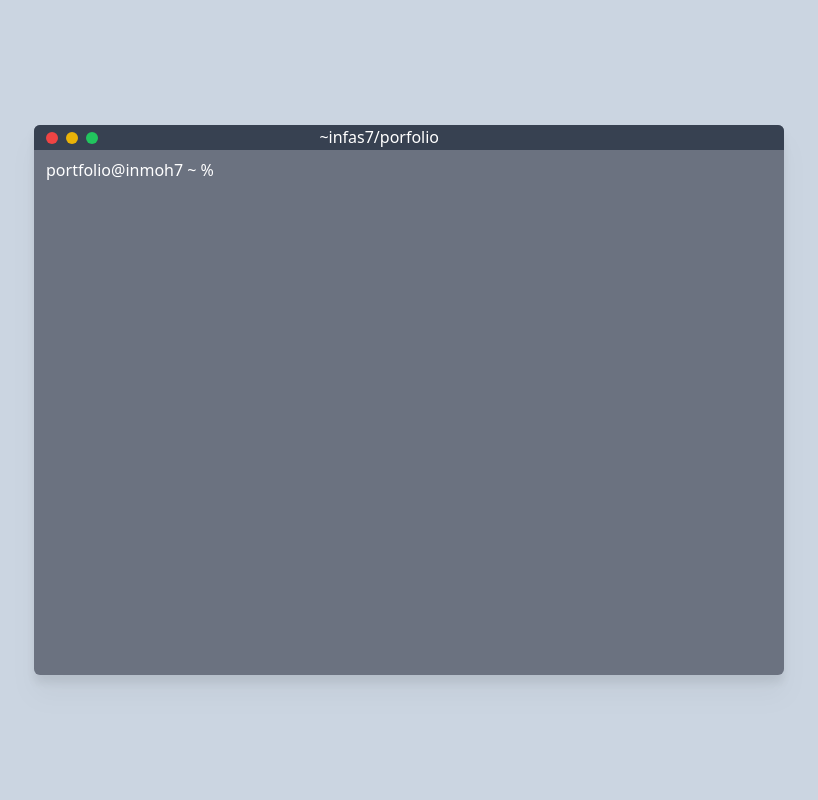
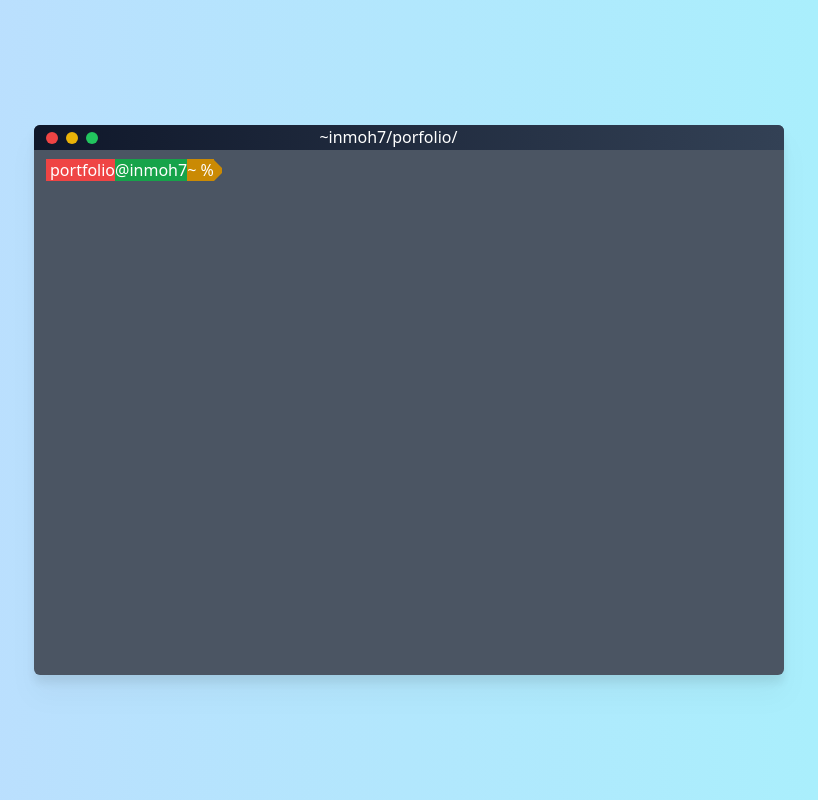
Before and after one commit to inmoh7/terminalish-portfolio, a React (Vite) app: page / in a window 1280 px wide. Shown: the whole page, without its empty margins (231-1049 px from the left). Built offline with nearby package versions, Linux system fonts and the light colour scheme.

Commit message:
UI modifications

```diff
--- a/src/components/Breadcrumb.tsx
+++ b/src/components/Breadcrumb.tsx
@@ -2,7 +2,7 @@ const Breadcrumb = ({ currentPage }: { currentPage: string }) => {
   return (
     <>
       <div>
-        ~infas7/porfolio<span>{currentPage}</span>
+        ~inmoh7/porfolio<span>{currentPage}</span>
       </div>
     </>
   );
--- a/src/components/Command.tsx
+++ b/src/components/Command.tsx
@@ -18,10 +18,13 @@ const Command = ({
     <>
       <div className="px-3 pt-2">
         <div className="flex justify-center items-center">
-          <div className="font-medium mr-2 text-">
-            <span className="">portfolio</span>
-            <span className="">@inmoh7 </span>
-            <span className=""> ~ %</span>
+          <div className="inline-flex items-center">
+            <div className="font-medium">
+              <span className="bg-red-500 pl-1 ">portfolio</span>
+              <span className="bg-green-600">@inmoh7</span>
+              <span className="bg-yellow-600">~ %</span>
+            </div>
+            <div className="size-[21px] m-0 p-0 box-border bg-transparent border-8 border-yellow-600  border-r-transparent  border-y-transparent"></div>
           </div>
 
           {!isExecuted && (
--- a/src/components/Terminal.tsx
+++ b/src/components/Terminal.tsx
@@ -6,7 +6,7 @@ import { commands } from '../data/commands';
 import TerminalHeader from './TerminalHeader';
 
 const Terminal = () => {
-  const [currentPage, setCurrentPage] = useState<string>('');
+  const [currentPage, setCurrentPage] = useState<string>('/');
   const [currentCommand, setCurrentCommand] = useState<string>('');
   const [commandsHistory, setCommandsHistory] = useState<CommandType[]>([]);
 
@@ -51,8 +51,9 @@ const Terminal = () => {
 
   return (
     <>
-      <div className="hidden h-screen w-full text-white bg-slate-300 sm:flex items-center justify-center sm:px-2">
-        <div className="w-[750px] h-[550px] bg-gray-500 drop-shadow-xl rounded-md overflow-x-hidden relative">
+      <div className="hidden h-screen w-full text-white bg-gradient-to-r from-blue-200 to-cyan-200 sm:flex items-center justify-center sm:px-2">
+        <img src=""></img>
+        <div className="w-[750px] h-[550px] bg-gray-600 drop-shadow-xl rounded-md overflow-x-hidden relative">
           <TerminalHeader currentPage={currentPage} />
           <div className="">
             {commandsHistory &&
@@ -83,8 +84,8 @@ const Terminal = () => {
           </div>
         </div>
       </div>
-      {/* small screen */}
-      <div className="flex-col sm:hidden p-6 w-screen h-screen items-center content-center bg-slate-300">
+      {/* small screens */}
+      <div className="flex-col sm:hidden p-6 w-screen h-screen items-center content-center bg-gradient-to-r from-blue-200 to-cyan-200">
         <div className="text-xl text-center">
           Bro, your screen is too small to display a terminal...
         </div>
--- a/src/components/TerminalHeader.tsx
+++ b/src/components/TerminalHeader.tsx
@@ -2,7 +2,7 @@ import Breadcrumb from './Breadcrumb';
 
 const TerminalHeader = ({ currentPage }: { currentPage: string }) => {
   return (
-    <div className="w-full h-[25px] bg-gray-700 flex pl-3 sticky top-0 right-0">
+    <div className="w-full h-[25px] bg-gray-800 bg-gradient-to-r from-slate-900 to-slate-700 flex pl-3 sticky top-0 right-0">
       <div className="flex items-center gap-2">
         <div className="rounded-full w-3 h-3 bg-red-500"></div>
         <div className="rounded-full w-3 h-3 bg-yellow-500"></div>
--- a/src/data/commands.ts
+++ b/src/data/commands.ts
@@ -8,8 +8,8 @@ import Quote from '../pages/Quote';
 import { CommandType } from '../types/types';
 
 export const commands: CommandType[] = [
-  { type: 'cmd', text: 'cd home', path: '/', page: Home },
-  { type: 'cmd', text: 'cd ~', path: '/', page: Home },
+  { type: 'cmd', text: 'cd home', path: '/home', page: Home },
+  { type: 'cmd', text: 'cd ~', path: '/home', page: Home },
   { type: 'cmd', text: 'cd ../', path: '/', page: Home },
   { type: 'cmd', text: 'cd about', path: '/about', page: About },
   { type: 'cmd', text: 'cd education', path: '/education', page: Education },
--- a/src/pages/Home.tsx
+++ b/src/pages/Home.tsx
@@ -1,5 +1,18 @@
 const Home = () => {
-  return <div>Home</div>;
+  return (
+    <div>
+      <div className="flex items-center justify-center my-2 py-2 bg-gradient-to-r from-fuchsia-600 to-purple-600 bg-clip-text text-transparent font-extrabold">
+        <pre>
+          {' _    _      _                                   \n'}
+          {'| |  | |    | |                                  \n'}
+          {'| |  | | ___| | ___  ___  _ __ ___  ___          \n'}
+          {"| |/\\| |/ _ | |/  __/ _ \\| '_ ` _ \\/  _ \\    \n"}
+          {'\\  /\\  / __/  |  (_| (_) | | | | | |  __/      \n'}
+          {' \\/  \\/ \\___|_|\\____\\___/|_| |_| |_|\\___|  \n'}
+        </pre>
+      </div>
+    </div>
+  );
 };
 
 export default Home;
--- a/src/pages/Man.tsx
+++ b/src/pages/Man.tsx
@@ -4,8 +4,9 @@ const Man = () => {
       <p className="text-green-300">The options are follows :</p>
       <div className="text-yellow-400">
         <p>{'--> man - prints man page (command help)'}</p>
+        <p>{'--> clear  - clears the termimal completely'}</p>
+        <p>{'--> get quote  - generates a random quote to enlight you'}</p>
         <p>{'--> cd <page>  - navigate between pages. ex: cd ~ , cd ../'}</p>
-        <p>{'--> clear  - clears the termimal completely'}</p>
       </div>
     </div>
   );
```
